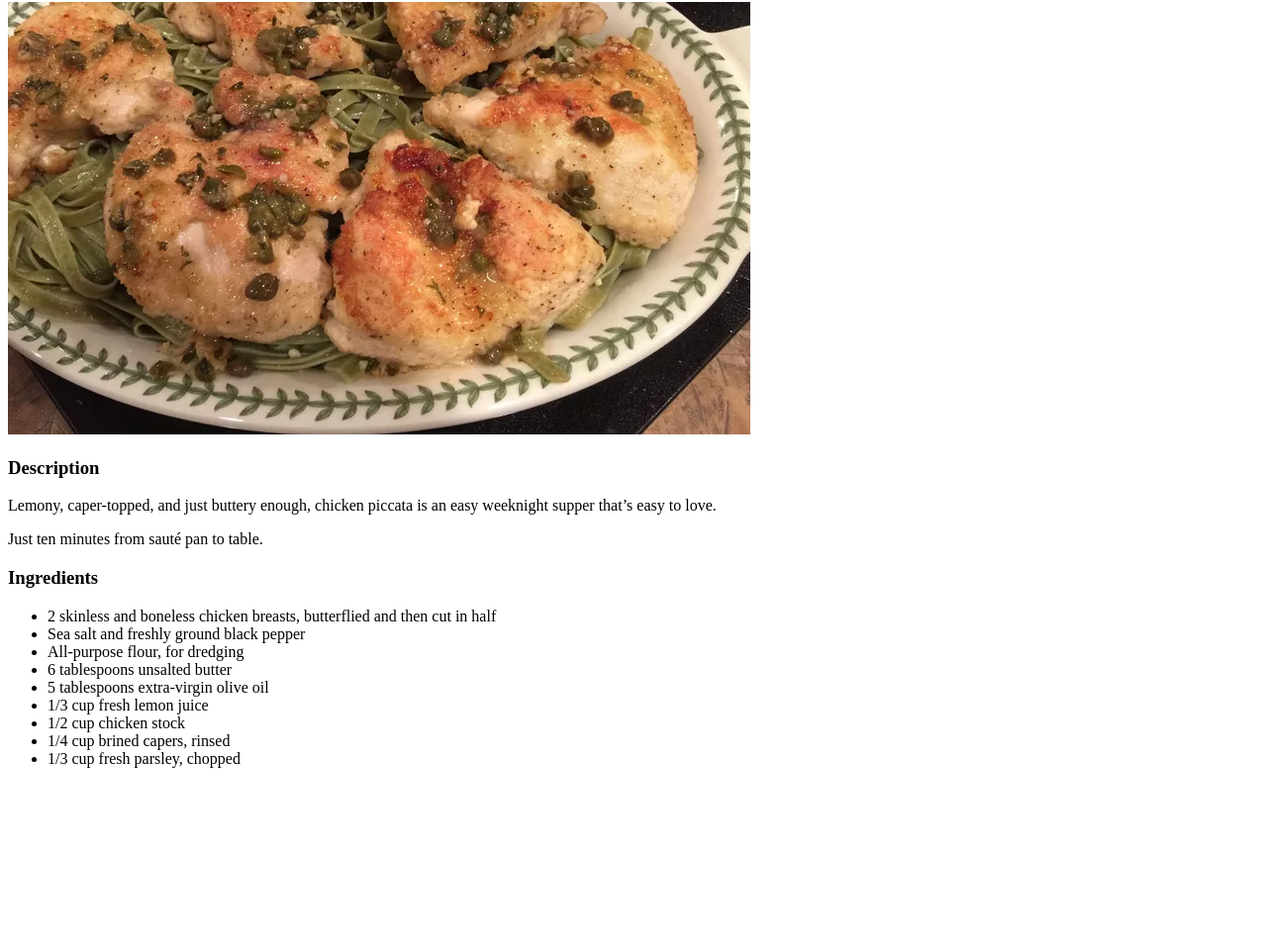
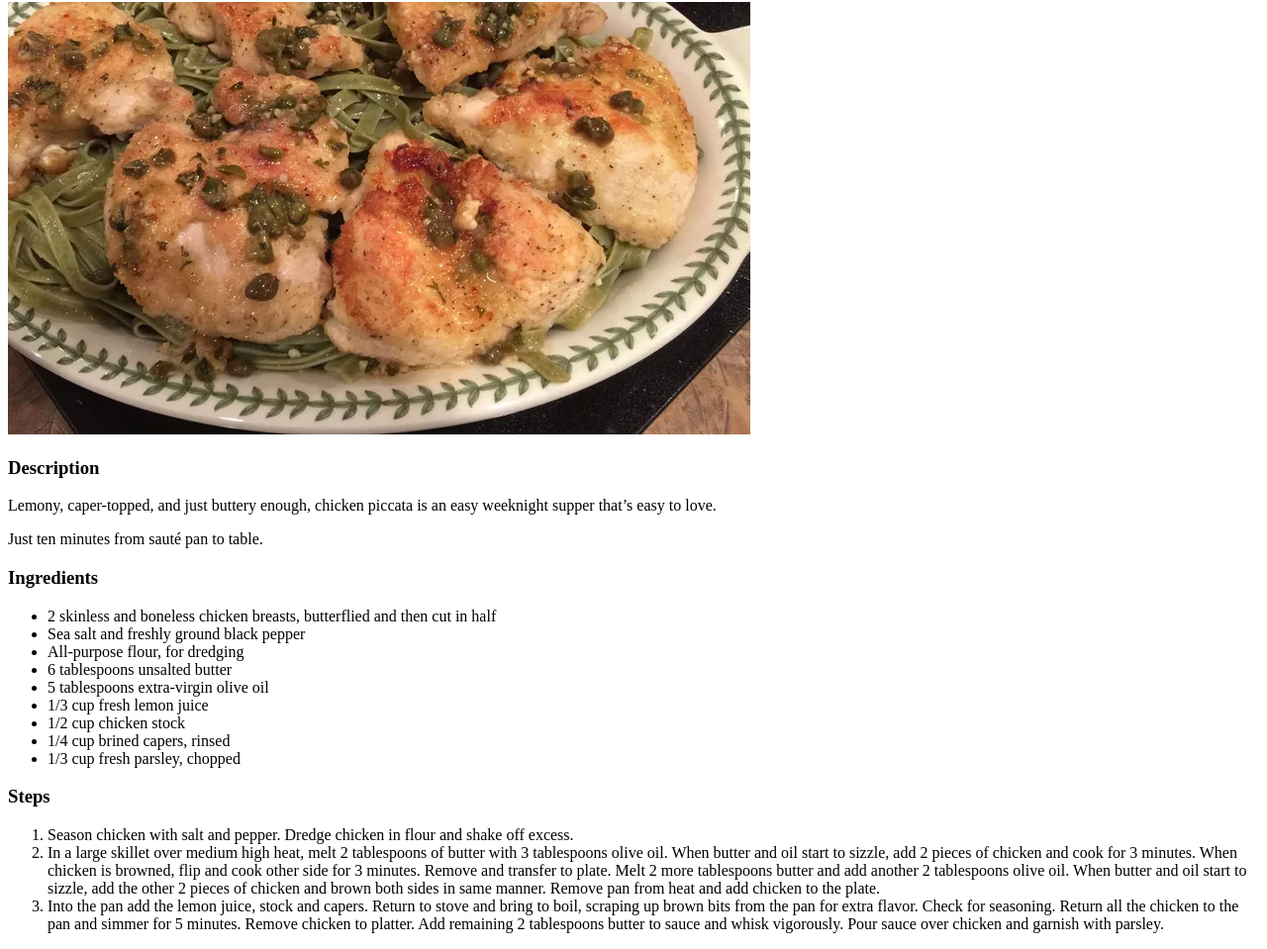
Before and after one commit to mquinnii/odin-recipes, a plain HTML site: page recipes/piccata.html in a window 1280 px wide. Shown: the part 78-1037 px from the top of the page at 99% size. Before the commit the page ends 870 px from the top, so only its background shows below. Drawn offline with Linux system fonts and the light colour scheme.

Commit message:
Edit steps for recipes/piccata.html

```diff
--- a/recipes/piccata.html
+++ b/recipes/piccata.html
@@ -23,7 +23,12 @@
         <li>1/4 cup brined capers, rinsed</li>
         <li>1/3 cup fresh parsley, chopped</li>
      </ul>
-
+     <h3>Steps</h3>
+       <ol>
+        <li>Season chicken with salt and pepper. Dredge chicken in flour and shake off excess.</li>
+        <li>In a large skillet over medium high heat, melt 2 tablespoons of butter with 3 tablespoons olive oil. When butter and oil start to sizzle, add 2 pieces of chicken and cook for 3 minutes. When chicken is browned, flip and cook other side for 3 minutes. Remove and transfer to plate. Melt 2 more tablespoons butter and add another 2 tablespoons olive oil. When butter and oil start to sizzle, add the other 2 pieces of chicken and brown both sides in same manner. Remove pan from heat and add chicken to the plate.</li>
+        <li>Into the pan add the lemon juice, stock and capers. Return to stove and bring to boil, scraping up brown bits from the pan for extra flavor. Check for seasoning. Return all the chicken to the pan and simmer for 5 minutes. Remove chicken to platter. Add remaining 2 tablespoons butter to sauce and whisk vigorously. Pour sauce over chicken and garnish with parsley.</li>
+       </ol>
     </body>
 
 </html>
```
